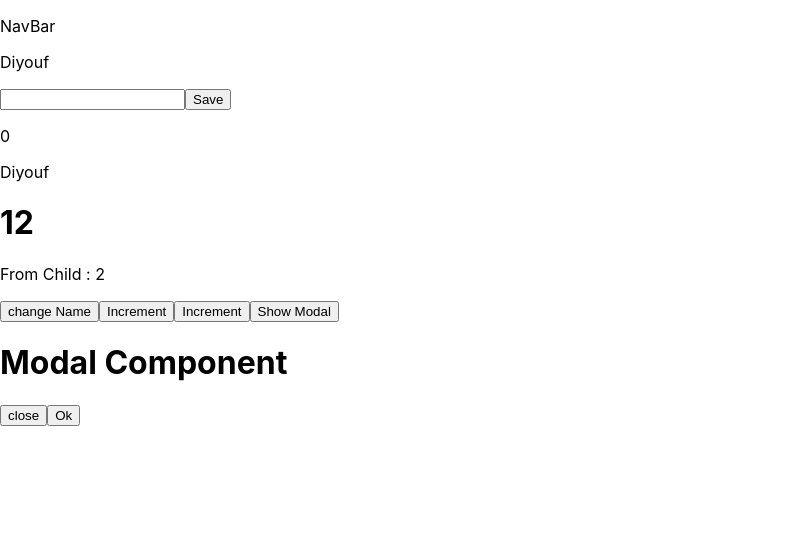
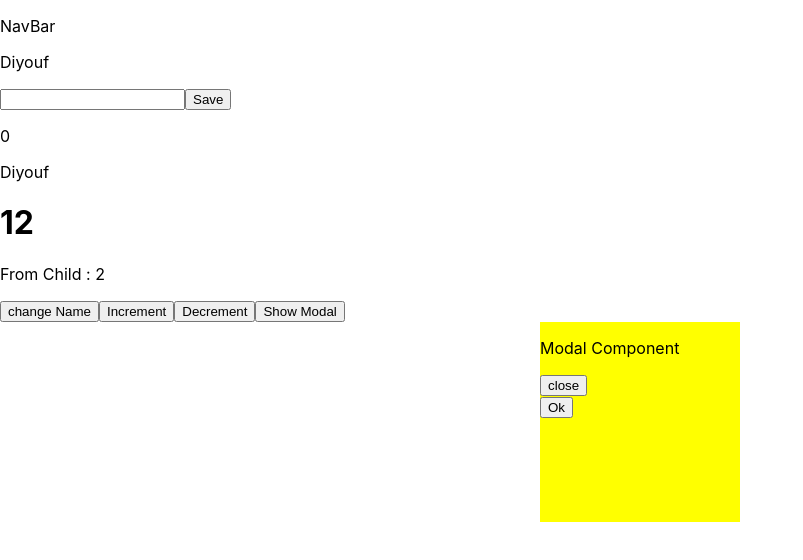
Before and after one commit to Diyouf/React-Study, a React (Create React App) app: page / in a window 1280 px wide. Both pictures are taken after a click on the button "Show Modal". Shown: the top 560 px of the page, without its empty margins (0-803 px from the left). Built offline with nearby package versions, Linux system fonts and the light colour scheme.

Commit message:
Learning(Styling):Styling using style attribute

```diff
--- a/src/App.js
+++ b/src/App.js
@@ -13,8 +13,14 @@ export default function App() {
   useEffect(() => {
     const sum = 10 + Number(ChildData);
     setsum(sum);
+    console.log(sum);
     return () => {};
   }, [ChildData]);
+
+  useEffect(() => {
+    console.log("its worrking");
+    return () => {};
+  }, []);
 
   function increamentCount() {
     setCount(Count + 1);
@@ -34,13 +40,12 @@ export default function App() {
     setChildData(message);
   };
 
-  const openModal = () =>{
-    setmodalAction(true)
-  }
+  const openModal = () => {
+    setmodalAction(true);
+  };
   const handleCloseAction = (action) => {
-    setmodalAction(action)
-  }
-
+    setmodalAction(action);
+  };
 
   return (
     <div className="App">
@@ -51,10 +56,9 @@ export default function App() {
       <p>From Child : {ChildData}</p>
       <button onClick={changeName}>change Name</button>
       <button onClick={increamentCount}>Increment</button>
-      <button onClick={decreamentCount}>Increment</button>
+      <button onClick={decreamentCount}>Decrement</button>
       <button onClick={openModal}>Show Modal</button>
-      {modalAction && <Modal onClose = {handleCloseAction}/>}
-
+      {modalAction && <Modal onClose={handleCloseAction} />}
     </div>
   );
 }
--- a/src/component/Modal.jsx
+++ b/src/component/Modal.jsx
@@ -1,15 +1,34 @@
 const Modal = (props) => {
   const handleClosebutton = () => {
-    props.onClose(false)
+    props.onClose(false);
   };
   const handleOkAction = () => {
-    console.log(`button clicked`)
-  }
+    console.log(`button clicked`);
+  };
   return (
-    <div className="Modal">
-      <h1>Modal Component</h1>
-      <button onClick={handleClosebutton}>close </button>
-      <button onClick={handleOkAction}>Ok</button>
+    <div
+      style={{
+        display: "flex",
+        justifyContent: "center",
+        alignItems: "center",
+      }}
+    >
+      <div
+        style={{
+          background: "yellow",
+          width: "200px",
+          height: "200px",
+          display: "inline-block",
+          justifyContent: "center",
+        }}
+      >
+          <p>Modal Component</p>
+          <button onClick={handleClosebutton}>close</button>
+        <div>
+
+        <button onClick={handleOkAction}>Ok</button>
+        </div>
+      </div>
     </div>
   );
 };
```
